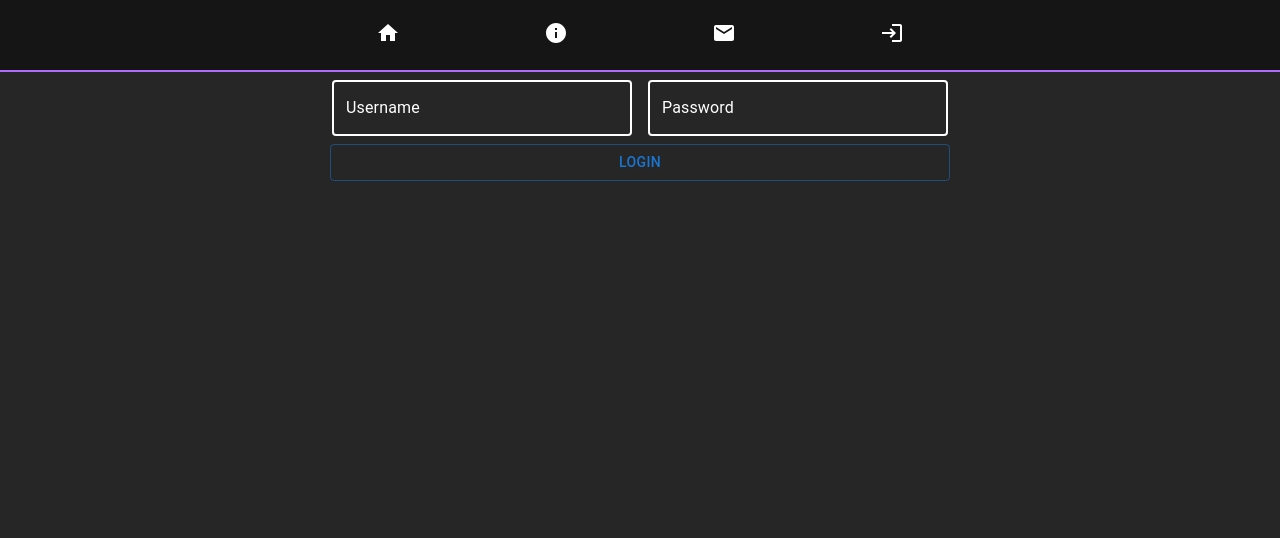
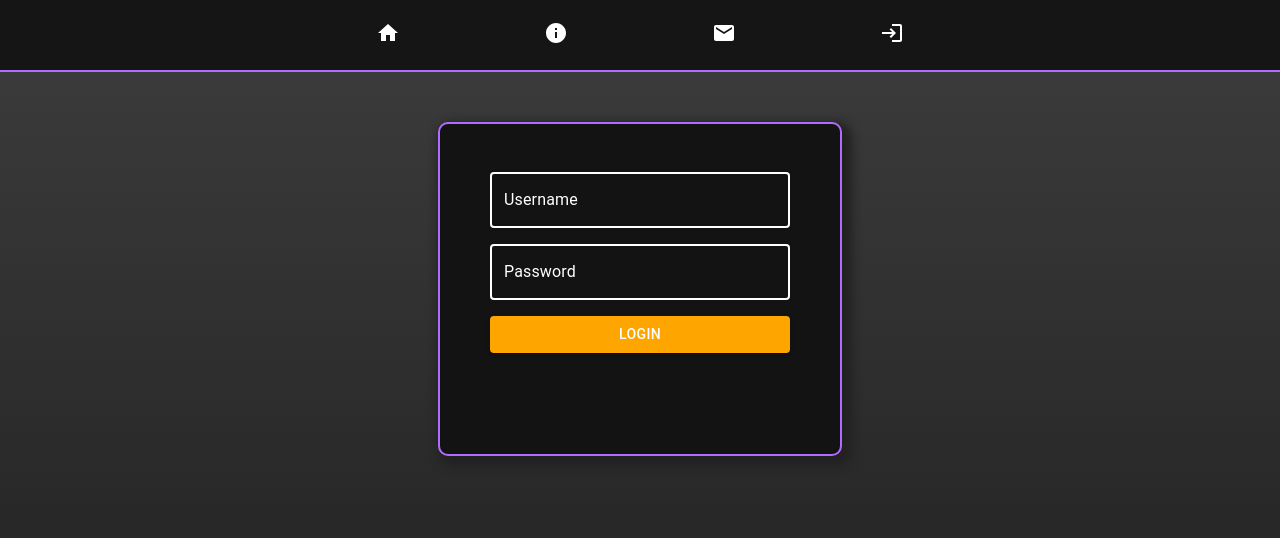
Before and after one commit to zyrephus/wilsons-blog, a React (Create React App) app: page /login in a window 1280 px wide. Shown: the top 538 px of the page. Built offline with nearby package versions, Linux system fonts and the light colour scheme.

Commit message:
made login page prettier

```diff
--- a/src/App.css
+++ b/src/App.css
@@ -1,7 +1,21 @@
 body {
-    background-color: rgb(38, 38, 38);
+    background: linear-gradient(rgb(61, 61, 61), rgb(29, 29, 29));
+    min-height: 100vh;
 }
 
 h1 {
     color: white;
 }
+
+#loginBox {
+    margin: auto;
+    margin-top: 50px;
+    padding-top: 40px;
+    padding-bottom: 40px;
+    width: 400px;
+    height: 250px;
+    border: 2px solid #B16CFF;
+    border-radius: 10px;
+    box-shadow: 5px 5px 10px 5px rgb(34, 34, 34);
+    background: rgb(19, 19, 19);
+}
--- a/src/pages/login.js
+++ b/src/pages/login.js
@@ -1,4 +1,5 @@
-import React from "react";
+import React, { useState } from "react";
+import '../App.css';
 
 import Box from '@mui/material/Box';
 import TextField from '@mui/material/TextField';
@@ -6,13 +7,16 @@ import Stack from '@mui/material/Stack';
 import Button from '@mui/material/Button';
 
 const Login = () => {
-    const [name, setName] = React.useState('');
+    const [username, setUsername] = useState(''); // State for username
+    const [password, setPassword] = useState(''); // State for password
+
     return (
         <>
+            <div id="loginBox">
                 <Box
                     display="flex" // Enables flexbox
-                flexDirection="row" // Stack children vertically
-                justifyContent="center"
+                    flexDirection="column" // Stack children vertically
+                    alignItems="center"
                     sx={{
                         '& > :not(style)': { m: 1, width: '300px' },
                         '& label.MuiInputLabel-root': {
@@ -41,31 +45,40 @@ const Login = () => {
                     <TextField
                         id="outlined-username"
                         label="Username"
-                    value={name}
-                    onChange={(event) => {
-                    setName(event.target.value);
-                    }}
+                        value={username}
+                        onChange={(event) => setUsername(event.target.value)}
                     />
                     <TextField
                         id="outlined-password"
                         label="Password"
-                    value={name}
-                    onChange={(event) => {
-                    setName(event.target.value);
-                    }}
+                        type="password"
+                        value={password}
+                        onChange={(event) => setPassword(event.target.value)}
                     />
-            </Box>
                     <Stack
                         spacing={2}
                         direction="row"
                         display="flex" // Enables flexbox
                         justifyContent="center"
                         sx={{
-                    '& > :not(style)': { m: 1, width: '620px' },
+                            '& > :not(style)': { m: 1, width: '300px' },
                         }}
                     >
-                <Button variant="outlined">Login</Button>
+                        <Button
+                            variant="contained"
+                            sx={{
+                                backgroundColor: 'orange', // Background color for the normal state
+                                color: 'white', // Text color
+                                '&:hover': {
+                                    backgroundColor: '#B16CFF', // Background color on hover
+                                },
+                            }}
+                        >
+                            Login
+                        </Button>
                     </Stack>
+                </Box>
+            </div>
         </>
     );
 }
```
Lines whose indentation alone changed are shown as unchanged.
